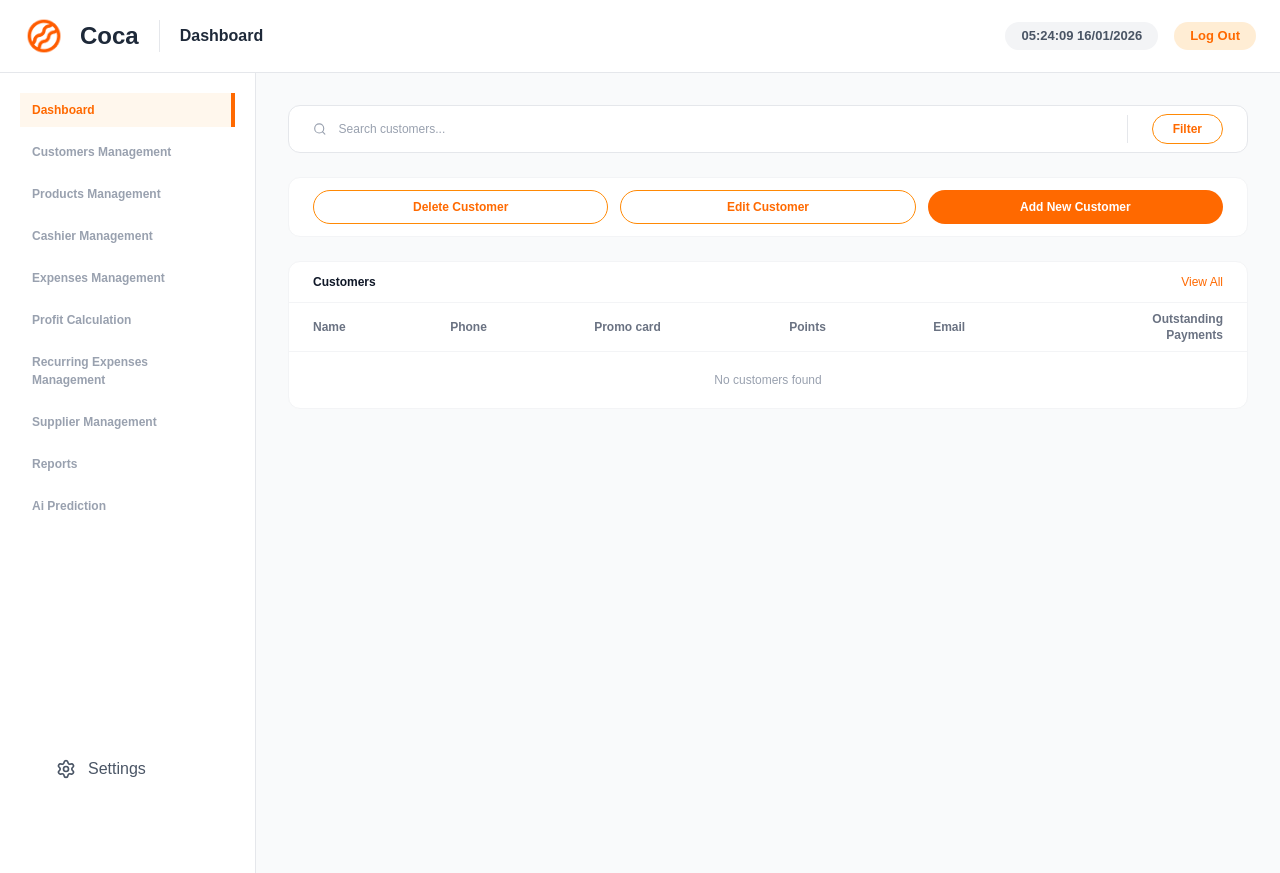
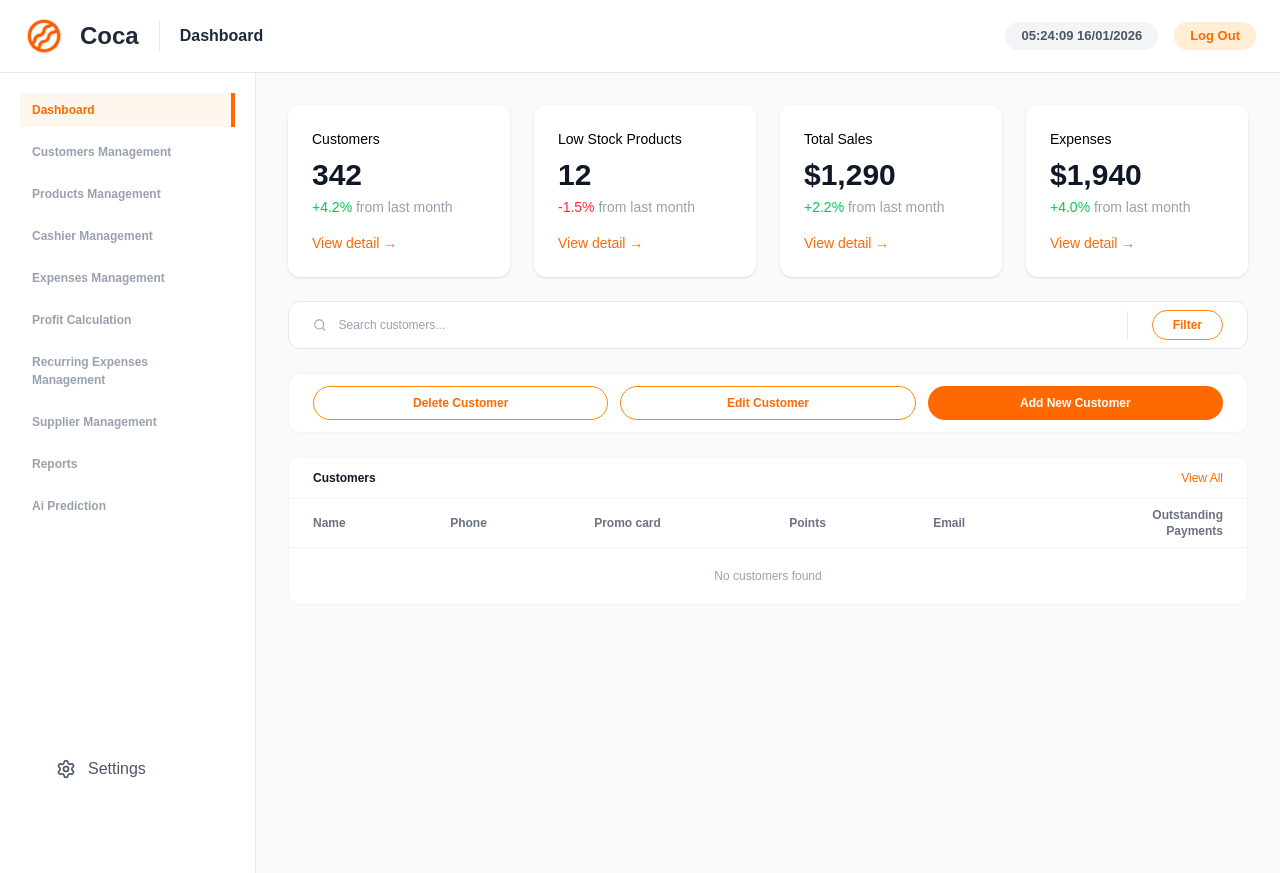
Before and after one commit to LTI-INTERNS/pos-micro-sass, a Next.js app: page /Customermanagement in a window 1280 px wide. Built offline with nearby package versions, Linux system fonts and the light colour scheme.

Commit message:
feat(dashboard): add customer analytics chart

```diff
--- a/app/Customermanagement/page.tsx
+++ b/app/Customermanagement/page.tsx
@@ -2,11 +2,13 @@ import DashboardLayout from "../components/dashboard_layout";
 import SearchBar from "../components/searchbar";
 import CustomerActionsBar from "../components/customer-actions";
 import CustomersTable from "../components/customers-table";
+import StatCardGrid from "../components/StatCardGrid";
 
 export default function CustomersPage() {
   return (
     <DashboardLayout>
       <div className="w-full space-y-6">
+        <StatCardGrid />
         <SearchBar />
         <CustomerActionsBar />
         <CustomersTable customers={[]} />
--- /dev/null
+++ b/app/Dashboard/mockData.ts
@@ -0,0 +1,47 @@
+// app/dashboard/mockData.ts
+
+export const statCards = [
+  {
+    title: "Customers",
+    value: "342",
+    percentage: "+4.2%",
+    trend: "up",
+  },
+  {
+    title: "Low Stock Products",
+    value: "12",
+    percentage: "-1.5%",
+    trend: "down",
+  },
+  {
+    title: "Total Sales",
+    value: "$1,290",
+    percentage: "+2.2%",
+    trend: "up",
+  },
+  {
+    title: "Expenses",
+    value: "$1,940",
+    percentage: "+4.0%",
+    trend: "up",
+  },
+];
+
+export const salesLineData = [
+  { day: "Mon", value: 220 },
+  { day: "Tue", value: 280 },
+  { day: "Wed", value: 260 },
+  { day: "Thu", value: 310 },
+  { day: "Fri", value: 290 },
+  { day: "Sat", value: 340 },
+  { day: "Sun", value: 320 },
+];
+
+export const salesBarData = [
+  { hour: "1-2 AM", value: 1600 },
+  { hour: "3-4 AM", value: 2100 },
+  { hour: "5-6 AM", value: 1800 },
+  { hour: "7-8 AM", value: 3200 },
+  { hour: "9-10 AM", value: 2800 },
+  { hour: "11-12 AM", value: 3600 },
+];
--- /dev/null
+++ b/app/components/StatCard.tsx
@@ -0,0 +1,35 @@
+type StatCardProps = {
+  title: string;
+  value: string;
+  percentage: string;
+  trend: 'up' | 'down';
+};
+
+export default function StatCard({
+  title,
+  value,
+  percentage,
+  trend,
+}: StatCardProps) {
+  const isUp = trend === 'up';
+
+  return (
+    <div className="bg-white rounded-xl p-6 shadow-sm flex flex-col justify-between">
+      <div>
+        <h3 className="text-sm font-medium text-black">{title}</h3>
+        <p className="mt-2 text-3xl font-semibold text-gray-900">{value}</p>
+        <p
+          className={`mt-1 text-sm ${
+            isUp ? 'text-green-500' : 'text-red-500'
+          }`}
+        >
+          {percentage} <span className="text-gray-400">from last month</span>
+        </p>
+      </div>
+
+      <button className="mt-4 text-sm font-medium text-orange-500 flex items-center gap-1">
+        View detail →
+      </button>
+    </div>
+  );
+}
--- /dev/null
+++ b/app/components/StatCardGrid.tsx
@@ -0,0 +1,18 @@
+import StatCard from '@/app/components/StatCard';
+import { statCards } from '@/app/Dashboard/mockData';
+
+export default function StatCardGrid() {
+  return (
+    <div className="grid grid-cols-1 sm:grid-cols-2 lg:grid-cols-4 gap-6">
+      {statCards.map((card) => (
+        <StatCard
+          key={card.title}
+          title={card.title}
+          value={card.value}
+          percentage={card.percentage}
+          trend={card.trend as 'up' | 'down'}
+        />
+      ))}
+    </div>
+  );
+}
```
